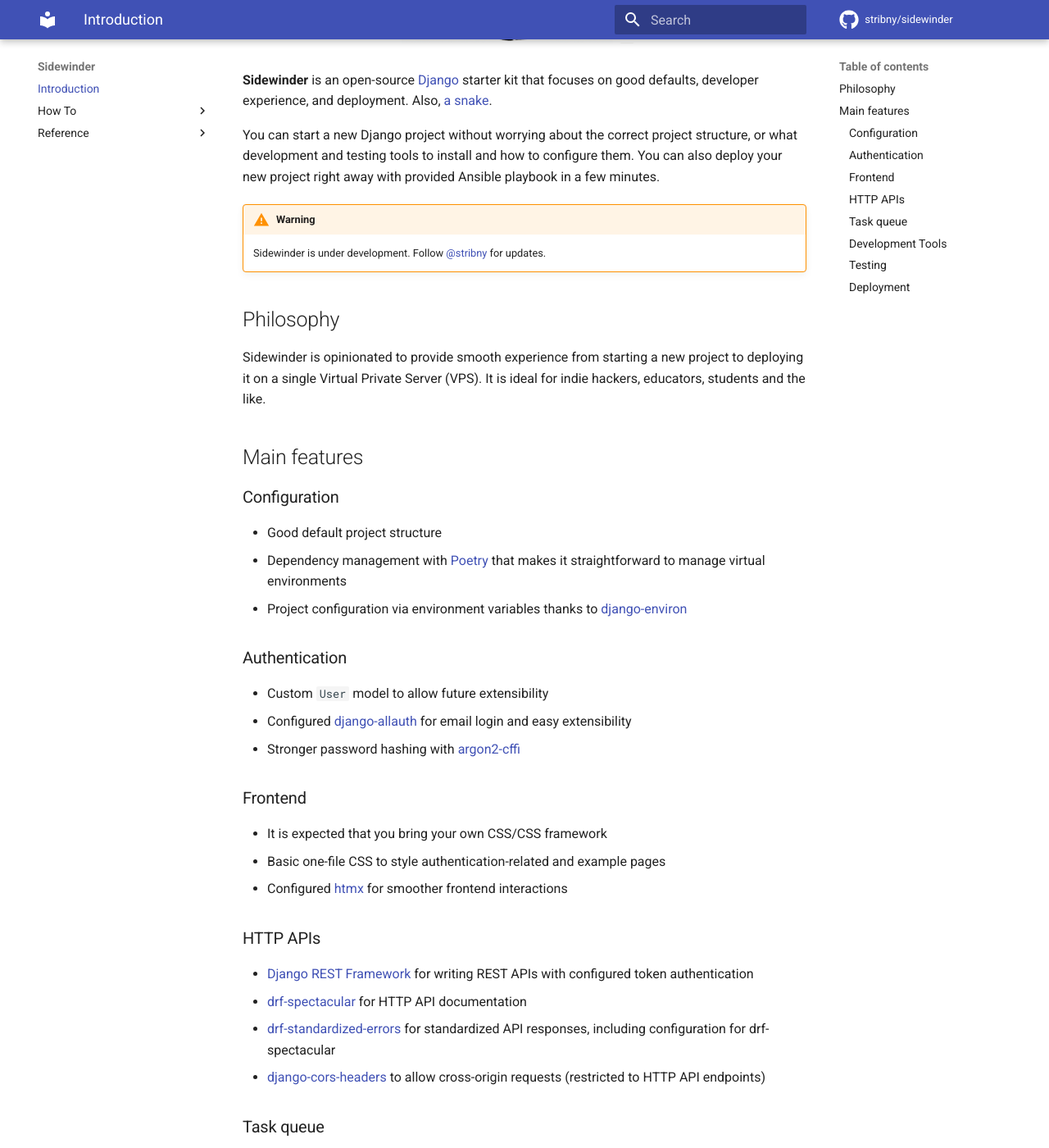
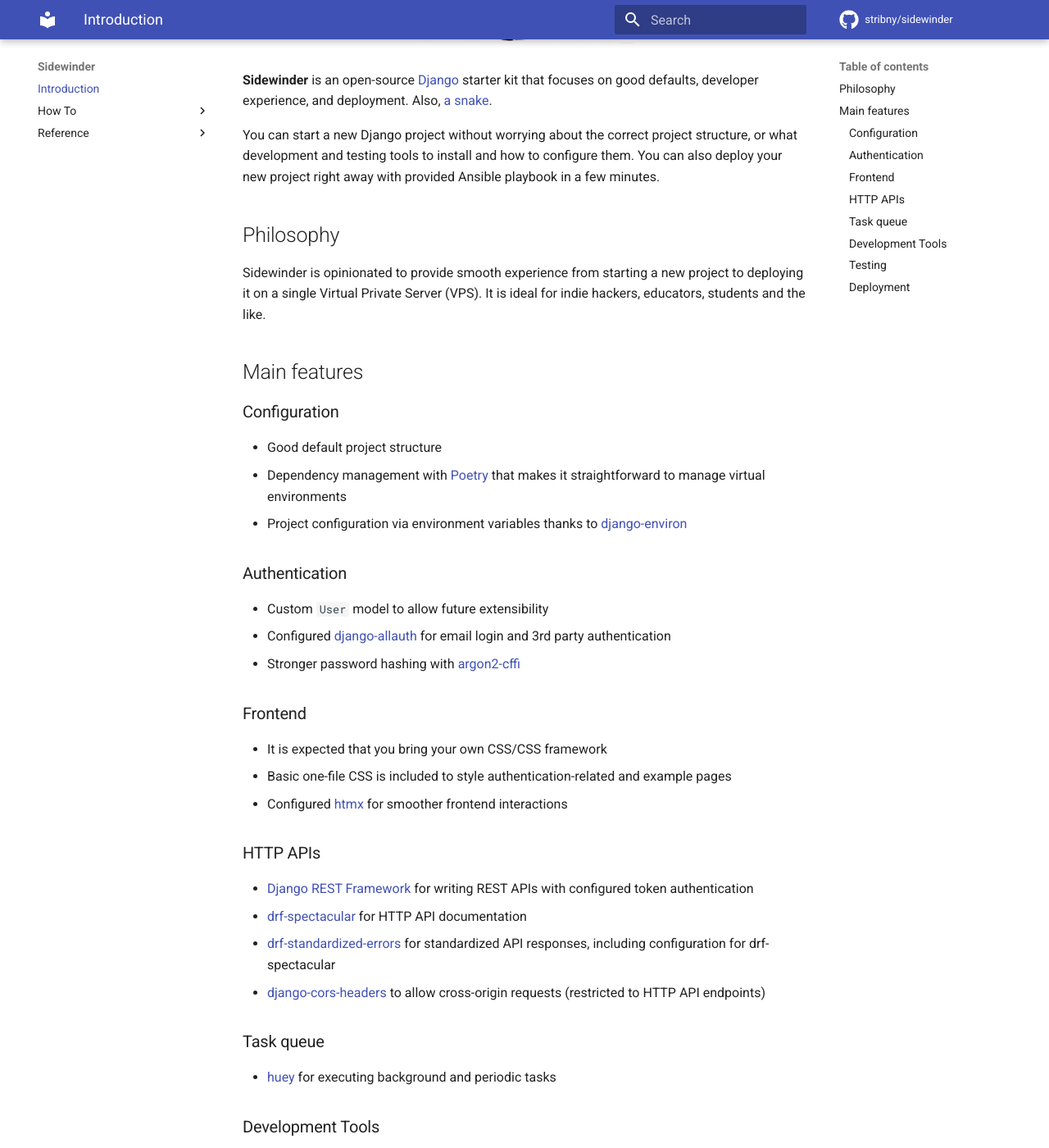
Before and after one commit to stribny/sidewinder, an MkDocs documentation site: the page built from docs/index.md, in a window 1280 px wide and 1400 px high, scrolled down 443 px. Shown: the whole window at 82% size. Built offline with MkDocs 1.6.1 and Material for MkDocs 9.7.7, drawn with Linux system fonts in a browser that asks for light colours; comment, search, counter and statistics services are not loaded.

Commit message:
feat: Improve docs

```diff
--- a/docs/index.md
+++ b/docs/index.md
@@ -8,11 +8,6 @@
 **Sidewinder** is an open-source [Django](https://www.djangoproject.com/) starter kit that focuses on good defaults, developer experience, and deployment. Also, [a snake](https://en.wikipedia.org/wiki/Crotalus_cerastes).
 
 You can start a new Django project without worrying about the correct project structure, or what development and testing tools to install and how to configure them. You can also deploy your new project right away with provided Ansible playbook in a few minutes.
-
-!!! warning
-
-    Sidewinder is under development. Follow [@stribny](https://twitter.com/stribny) for updates.
-
 
 ## Philosophy
 
@@ -29,13 +24,13 @@
 ### Authentication
 
 - Custom `User` model to allow future extensibility
-- Configured [django-allauth](https://github.com/pennersr/django-allauth) for email login and easy extensibility
+- Configured [django-allauth](https://github.com/pennersr/django-allauth) for email login and 3rd party authentication
 - Stronger password hashing with [argon2-cffi](https://github.com/hynek/argon2-cffi)
 
 ### Frontend
 
 - It is expected that you bring your own CSS/CSS framework
-- Basic one-file CSS to style authentication-related and example pages
+- Basic one-file CSS is included to style authentication-related and example pages
 - Configured [htmx](https://htmx.org/) for smoother frontend interactions
 
 ### HTTP APIs
```
Also changed, not shown: README.md (+18 -1 lines).
